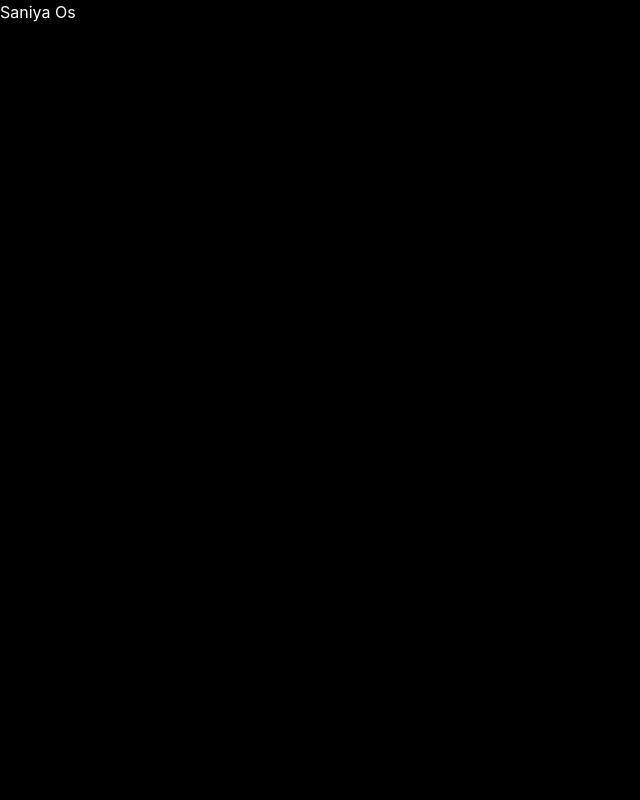
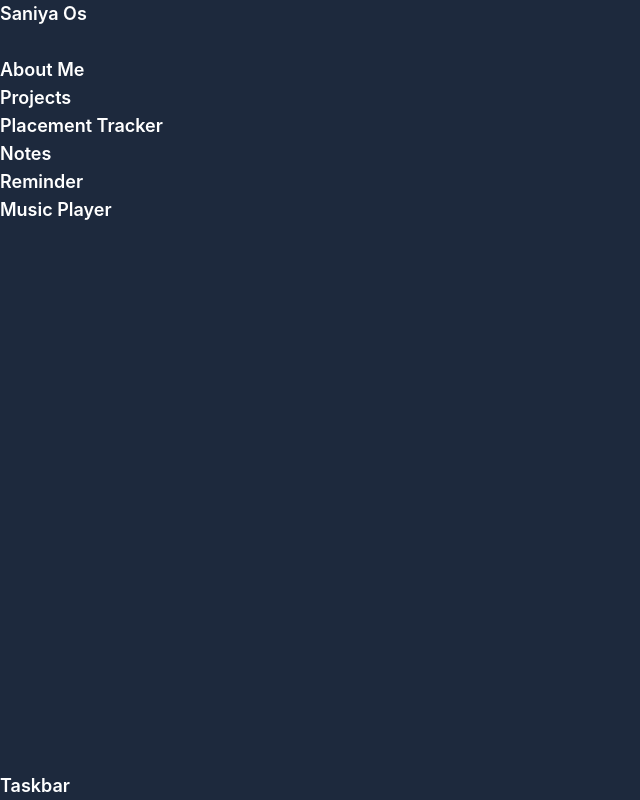
Before and after one commit to saniyamehra03/Saniya_OS, a React (Vite) app: page / in a window 1280 px wide. Shown: the top 800 px of the page, without its empty margins (0-640 px from the left). Built offline with nearby package versions, Linux system fonts and the light colour scheme.

Commit message:
use tailwind css

```diff
--- a/src/App.jsx
+++ b/src/App.jsx
@@ -4,15 +4,20 @@ const App = () => {
   return (
     <>
 
-    <div className="bg-black text-white h-screen">Saniya Os</div>
+    <div className="bg-red-500 text-white h-screen flex flex-col bg-slate-100
+bg-slate-800 font-semibold  pt-4 pb-4 pl-4 pr-4 text-lg">
+      <div>Saniya Os</div>
       <br/>
+      <div className="flex-1">
       <div>About Me</div>
       <div>Projects</div>
       <div>Placement Tracker</div>
       <div>Notes</div>
       <div>Reminder</div>
       <div>Music Player</div>
+      </div>
      <div>Taskbar</div>
+     </div>
     </>
   )
 }
```
